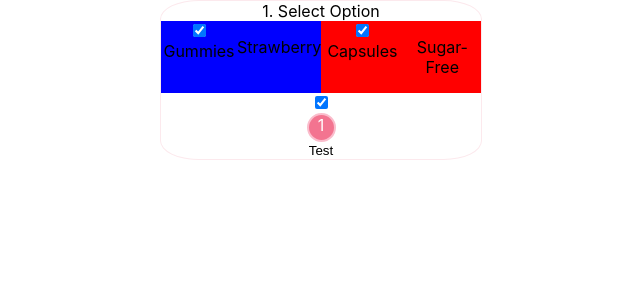
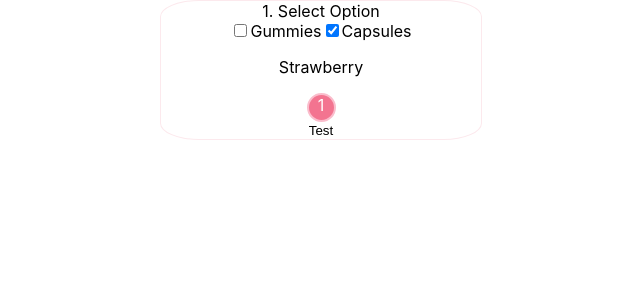
Before and after one commit to DevScissors/opositiv-assignment, a React (Create React App) app: page / in a window 1280 px wide. Shown: the top 300 px of the page, without its empty margins (320-960 px from the left). Built offline with nearby package versions, Linux system fonts and the light colour scheme.

Commit message:
make checkboxes for option type work like radio buttons

```diff
--- a/src/components/Icons/CheckMarkIcon/CheckMarkIcon.js
+++ b/src/components/Icons/CheckMarkIcon/CheckMarkIcon.js
@@ -1,13 +1,8 @@
-import React, { useState } from "react";
+import React from "react";
 
 import styles from "./CheckMarkIcon.module.scss";
 
 const CheckMarkIcon = (props) => {
-  const [isChecked, setIsChecked] = useState(true);
-  const handleChange = () => {
-    setIsChecked(!isChecked);
-  };
-
   const checkMarkShapeSwitch = (shape) => {
     switch (shape) {
       case "circle":
@@ -25,10 +20,19 @@ const CheckMarkIcon = (props) => {
         <input
           className={`pink-${checkMarkShapeSwitch(props.shape)}`}
           type="checkbox"
-          checked={isChecked}
-          onChange={handleChange}
+          checked={props.checked === "gummies"}
+          onChange={props.onChange}
         />
-        {props.label}
+        {"Gummies"}
+      </label>
+      <label>
+        <input
+          className={`pink-${checkMarkShapeSwitch(props.shape)}`}
+          type="checkbox"
+          checked={props.checked === "capsules"}
+          onChange={props.onChange}
+        />
+        {"Capsules"}
       </label>
     </div>
   );
--- a/src/components/PurchaseBox/PurchaseBox.js
+++ b/src/components/PurchaseBox/PurchaseBox.js
@@ -1,24 +1,29 @@
-import React from "react";
+import React, { useState } from "react";
 import CheckMarkIcon from "../Icons/CheckMarkIcon/CheckMarkIcon";
 import QuantityIcon from "../Icons/QuantityIcon/QuantityIcon";
 import Button from "../Button/Button";
 import styles from "./PurchaseBox.module.scss";
 
-const PurchaseBox = (checked) => {
+const PurchaseBox = () => {
+  const [isChecked, setIsChecked] = useState("capsules");
+
+  const handleChange = () => {
+    setIsChecked((isChecked) => !isChecked);
+  };
+
   return (
     <div className={styles["purchase-box-wrapper"]}>
       <div className={styles["option-row-label"]}>1. Select Option</div>
       <div className={styles["option-row"]}>
-        <div className={styles["option-gummies"]}>
-          <CheckMarkIcon checked={!checked} label="Gummies" shape={"circle"} />
+        <div className={styles["options"]}>
+          <CheckMarkIcon
+            onChange={handleChange}
+            checked={isChecked ? "capsules" : "gummies"}
+            shape={"circle"}
+          />
           <p>Strawberry</p>
         </div>
-        <div className={styles["option-capsules"]}>
-          <CheckMarkIcon checked={checked} label="Capsules" shape={"circle"} />
-          <p>Sugar-Free</p>
-        </div>
       </div>
-      <CheckMarkIcon shape={"square"} />
       <QuantityIcon />
       <Button color={"pink"} />
     </div>
```
